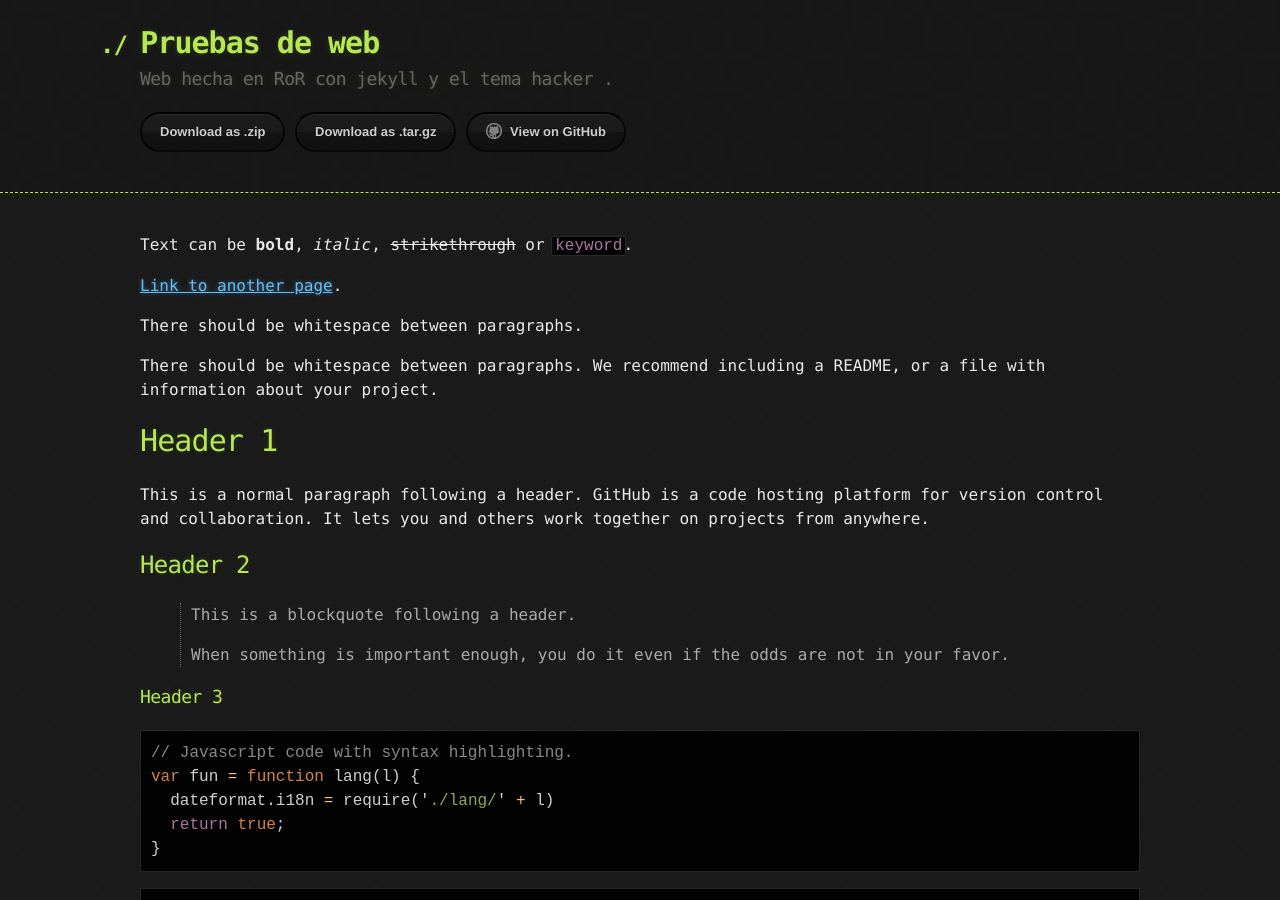
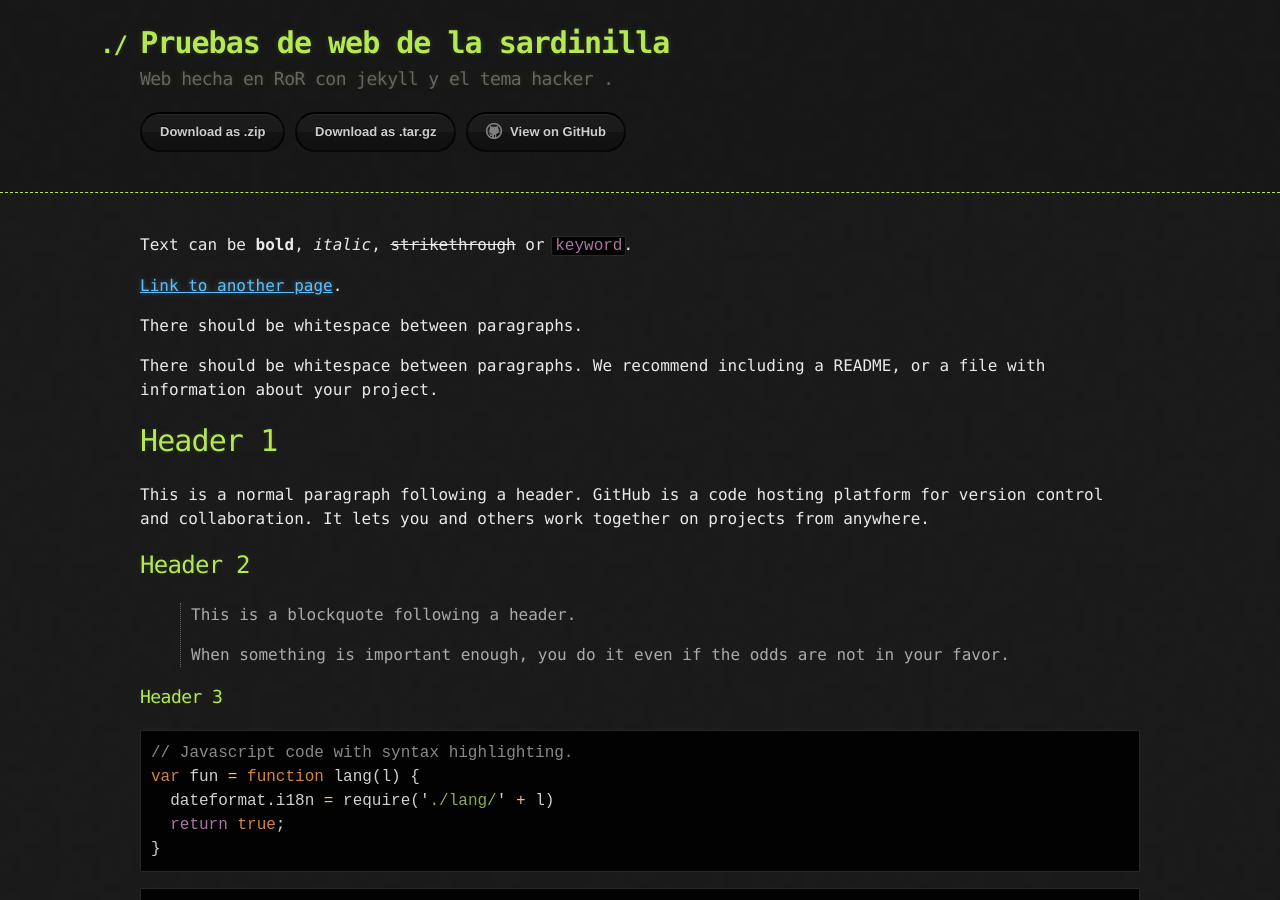
Before and after one commit to silentrunning/silentrunning.github.io.another, a Jekyll site: the page built from index.md, in a window 1280 px wide and 900 px high. Built offline with Jekyll 4.4.1, drawn with Linux system fonts in a browser that asks for light colours.

Commit message:
fix: web tittle

```diff
--- a/_config.yml
+++ b/_config.yml
@@ -1,4 +1,4 @@
-title: Pruebas de web
+title: Pruebas de web de la sardinilla
 description: Web hecha en RoR con jekyll y el tema hacker .
 show_downloads: true
 google_analytics:
```
